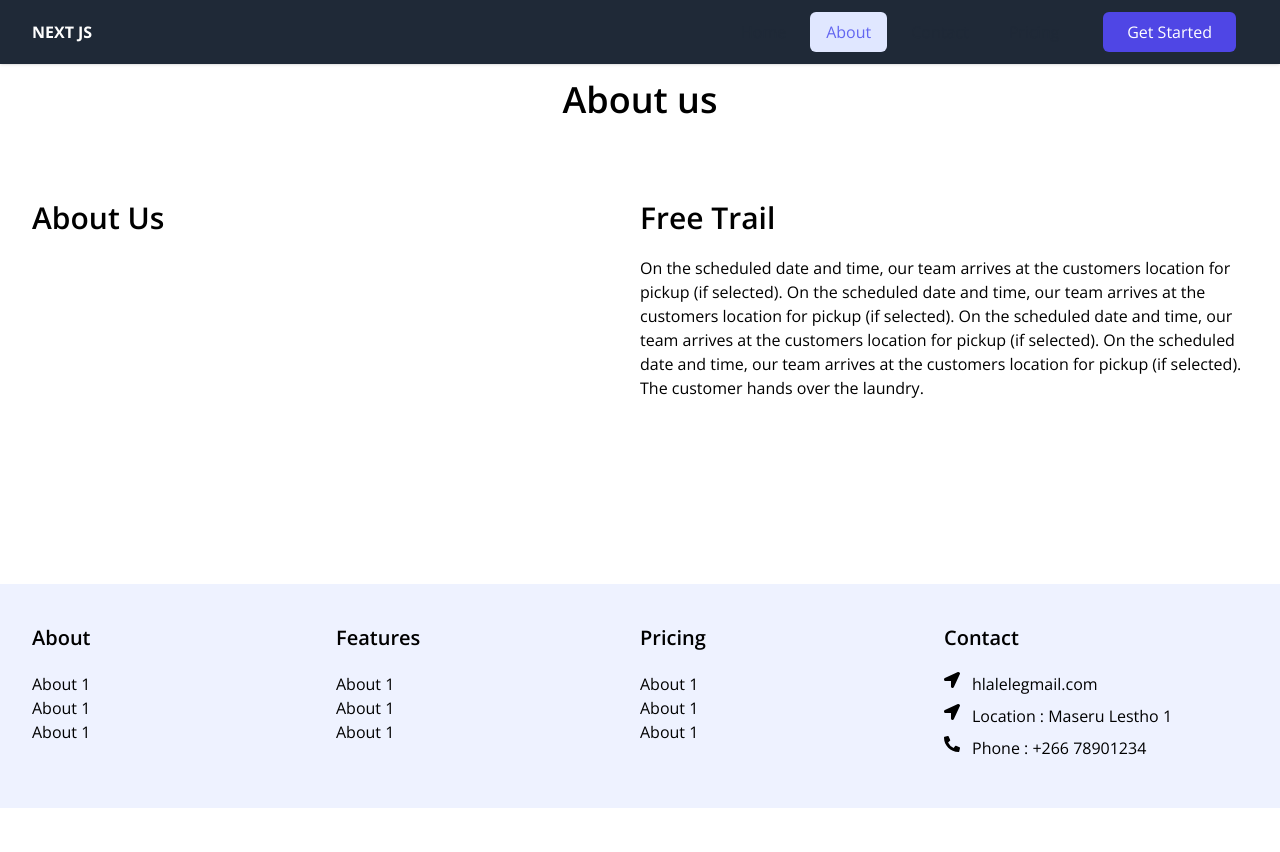
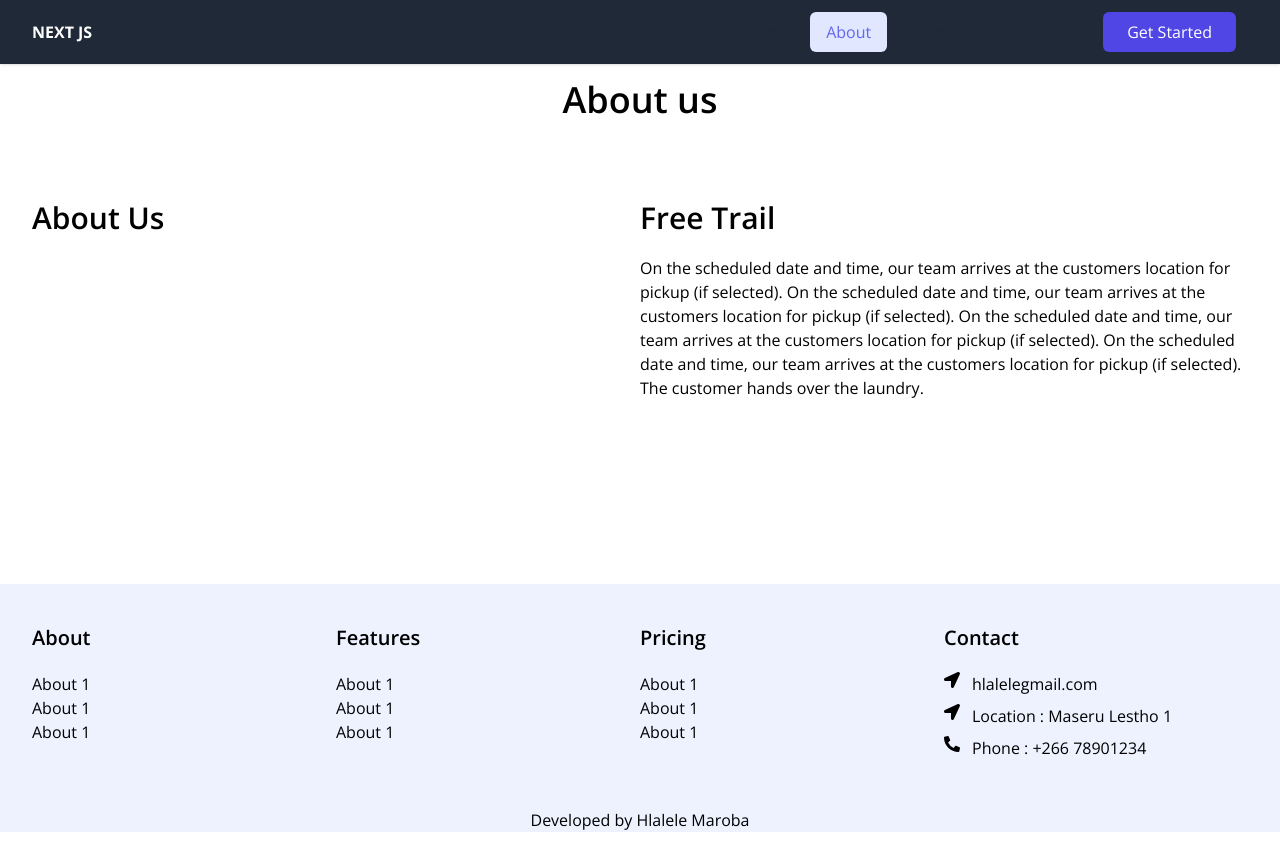
Before and after one commit to HMaroba/nextjs-tailwind, a Next.js app: page /pages/about in a window 1280 px wide. Before the commit the page ends 808 px from the top, so only its background shows below. Built offline with nearby package versions, Linux system fonts and the light colour scheme.

Commit message:
Fixed logo

```diff
--- a/src/app/(components)/footer.tsx
+++ b/src/app/(components)/footer.tsx
@@ -77,7 +77,11 @@ export default function Footer() {
             </div> */}
           </div>
         </div>
+        <div className="text-center mb-5">
+        <h6>Developed by Hlalele Maroba</h6>
       </div>
+      </div>
+
     </>
   );
 }
```
